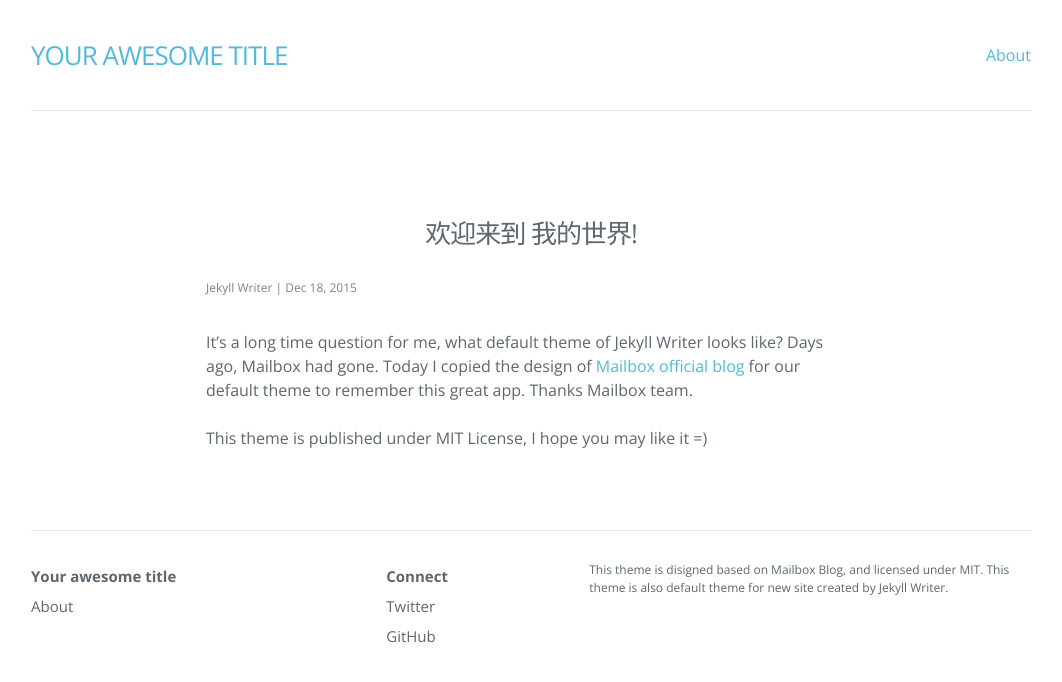
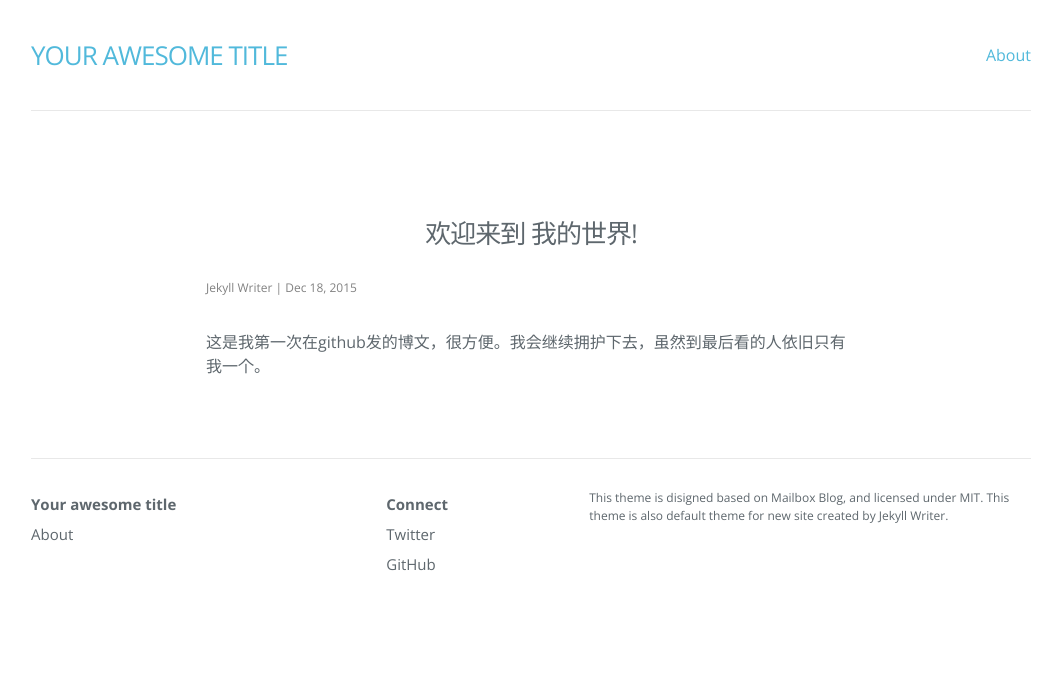
Before and after one commit to gaga-change/gaga-change.github.io, a Jekyll site: the page built from _posts/2015-12-18-严俊东-前端.md, in a window 1280 px wide. Shown: the top 682 px of the page, without its empty margins (109-1171 px from the left). Built offline with Jekyll 4.4.1, drawn with Linux system fonts in a browser that asks for light colours; nearby versions of some CDN libraries.

Commit message:
Update 欢迎来到 我的世界!

```diff
--- a/_posts/2015-12-18-严俊东-前端.md
+++ b/_posts/2015-12-18-严俊东-前端.md
@@ -5,6 +5,4 @@ date: '2015-12-18 21:45:10 +0800'
 tags: 'Mailbox, Theme'
 categories: 'Theme, Jekyll Writer'
 ---
-It's a long time question for me, what default theme of Jekyll Writer looks like? Days ago, Mailbox had gone. Today I copied the design of [Mailbox official blog](https://blogs.dropbox.com/mailbox/) for our default theme to remember this great app. Thanks Mailbox team.
-
-This theme is published under MIT License, I hope you may like it =)
+这是我第一次在github发的博文，很方便。我会继续拥护下去，虽然到最后看的人依旧只有我一个。
```
